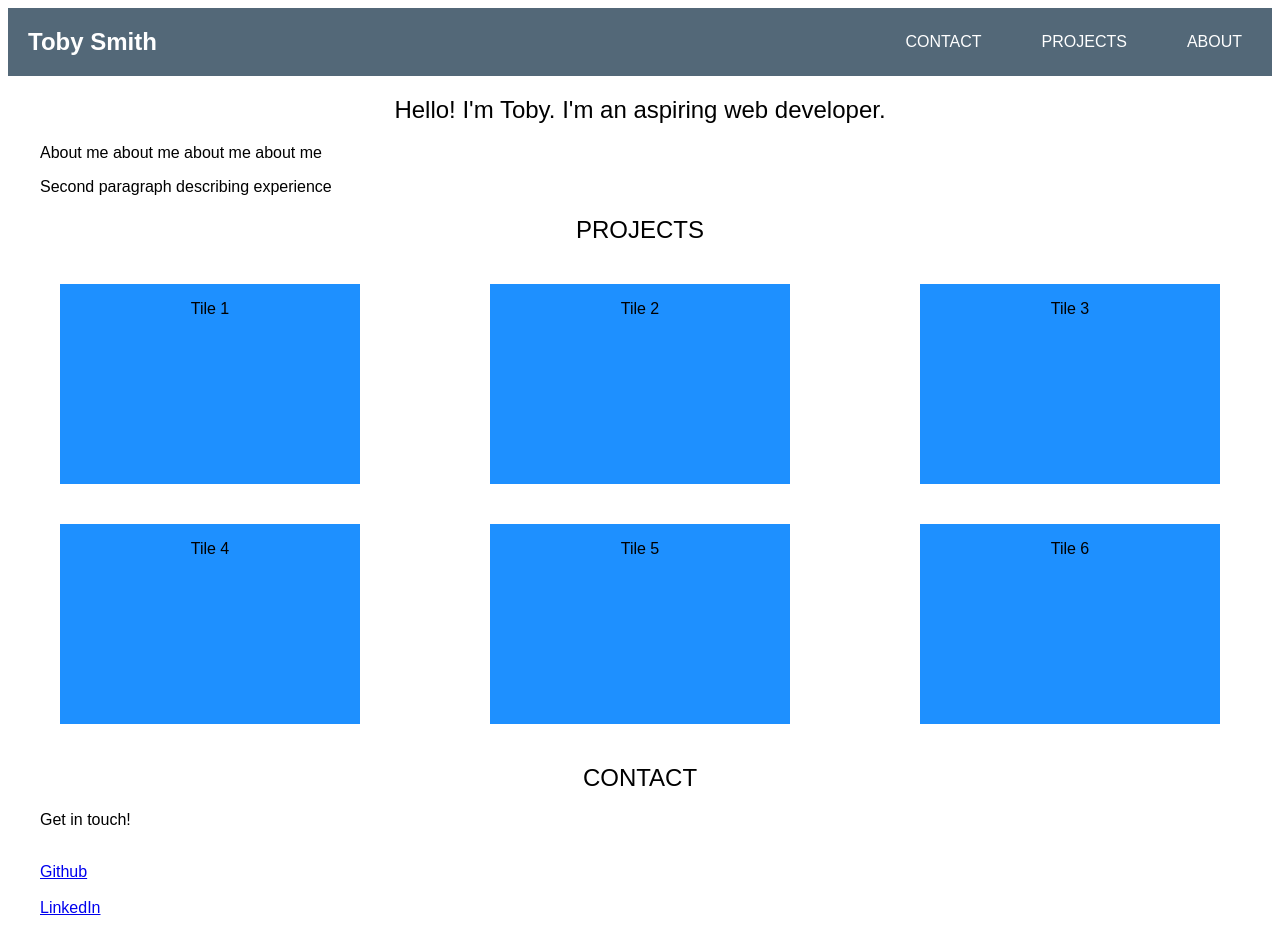
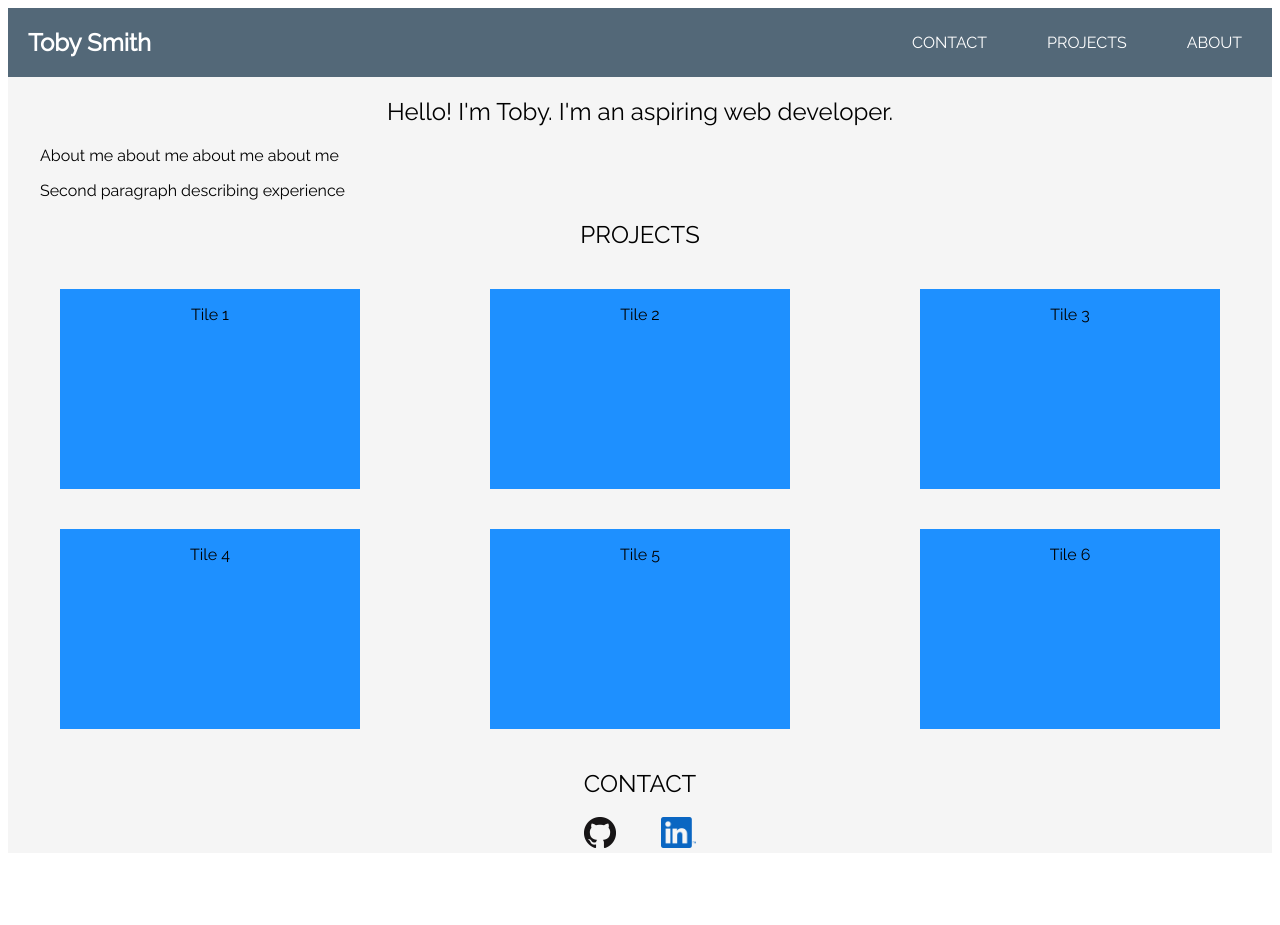
Before and after one commit to tw-smith/portfolio, a plain HTML site: page index.html in a window 1280 px wide. After the commit the page ends 861 px from the top, so only its background shows below. Drawn offline with Linux system fonts and the light colour scheme.

Commit message:
adding github and linkedin logos plus Raleway font

```diff
--- a/index.html
+++ b/index.html
@@ -4,6 +4,7 @@
     <meta charset="utf-8">
     <Title>Toby Smith</title>
     <link href="style.css" rel="stylesheet">
+    <link href='https://fonts.googleapis.com/css?family=Raleway' rel='stylesheet'>
     <meta name="viewport"
     content="with=device-width, initial-scale=1.0">
   </head>
@@ -26,7 +27,7 @@
         <p>Second paragraph describing experience</p>
         <!-- Projects Gallery -->
         <section id="projects">
-          <h2 id="projects">PROJECTS</h2>
+          <h2>PROJECTS</h2>
           <div id="gallery">
             <div class="gallery-tile">
               <p>Tile 1</p>
@@ -47,20 +48,19 @@
               <p>Tile 6</p>
             </div>
         </section>
+    </article>
     <!-- Contact Me -->
     <aside>
-      <h2 id="contact">CONTACT</h2>
-      <p>Get in touch!</p>
-      <br>
-      <a href="https://github.com/tw-smith"> <span>Github</span></a>
-      <br>
-      <br>
-      <a href="https://www.linkedin.com/in/toby-smith-87b1185b"> <span>LinkedIn</span></a>
-      <!-- Avoid using mailto to improve UX and avoid email address scraping.
-           Add contact webform
-        <br>
-        <br>
-        <p>Email</p> -->
+      <h2>CONTACT</h2>
+      <section id="contact">
+        <a href="https://github.com/tw-smith"><img src="./assets/GitHub-Mark-32px.png" alt="GitHub logo" width="32";></a>
+        <a href="https://www.linkedin.com/in/toby-smith-87b1185b"><img src="./assets/In-Blue-72-Γäó@2x.png" alt="LinkedIn logo" width="35"></a>
+        <!-- Avoid using mailto to improve UX and avoid email address scraping.
+             Add contact webform
+          <br>
+          <br>
+          <p>Email</p> -->
+        </section>
     </aside>
   </main>
   </body>
--- a/style.css
+++ b/style.css
@@ -1,7 +1,9 @@
 /* Universal Styles */
+
 html {
   font-size: 16px;
-  font-family: 'Arial', 'Helvetica', sans-serif;
+  font-family: 'Raleway', 'Helvetica', sans-serif;
+  font-weight: lighter;
 }
 
 main {
@@ -10,13 +12,14 @@ main {
   justify-content: center;
   align-items: center;
   flex-wrap: wrap;
-   style="background-color: #f5f5f5;"
+  background-color: #f5f5f5;
 }
 
 main h2 {
   font-weight: lighter;
   text-align: center;
 }
+
 
 /* Desktop Styles */
 .topnav {
@@ -76,7 +79,13 @@ main h2 {
   position: relative;
 }
 
-
+/* Contact styles */
+#contact {
+  display: flex;
+  flex-direction: row;
+  justify-content: space-between;
+  max-width: 600px;
+}
 
 
 
```
Also changed, not shown: assets/In-Blue-72-Γäó@2x.png (added), 1 other file.
